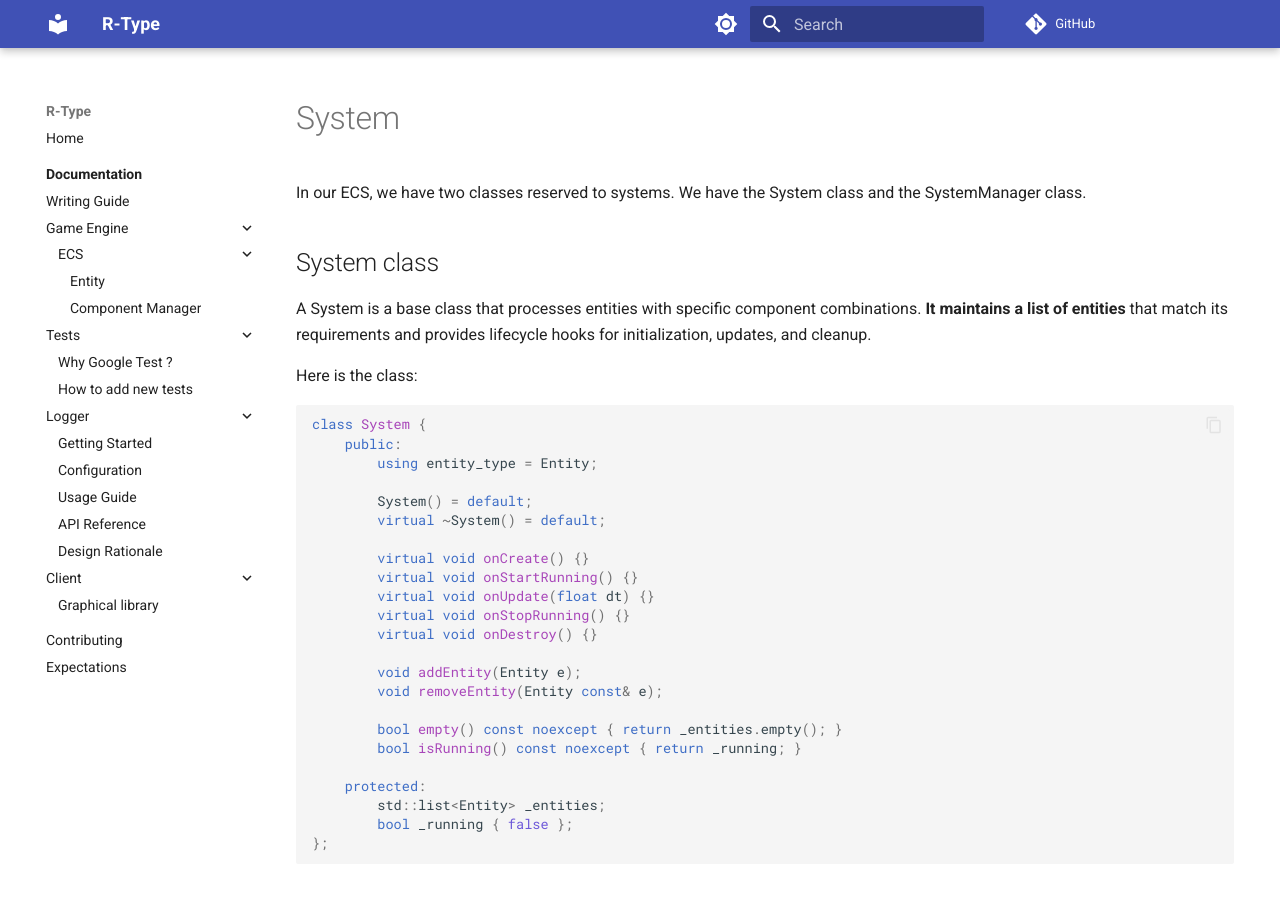
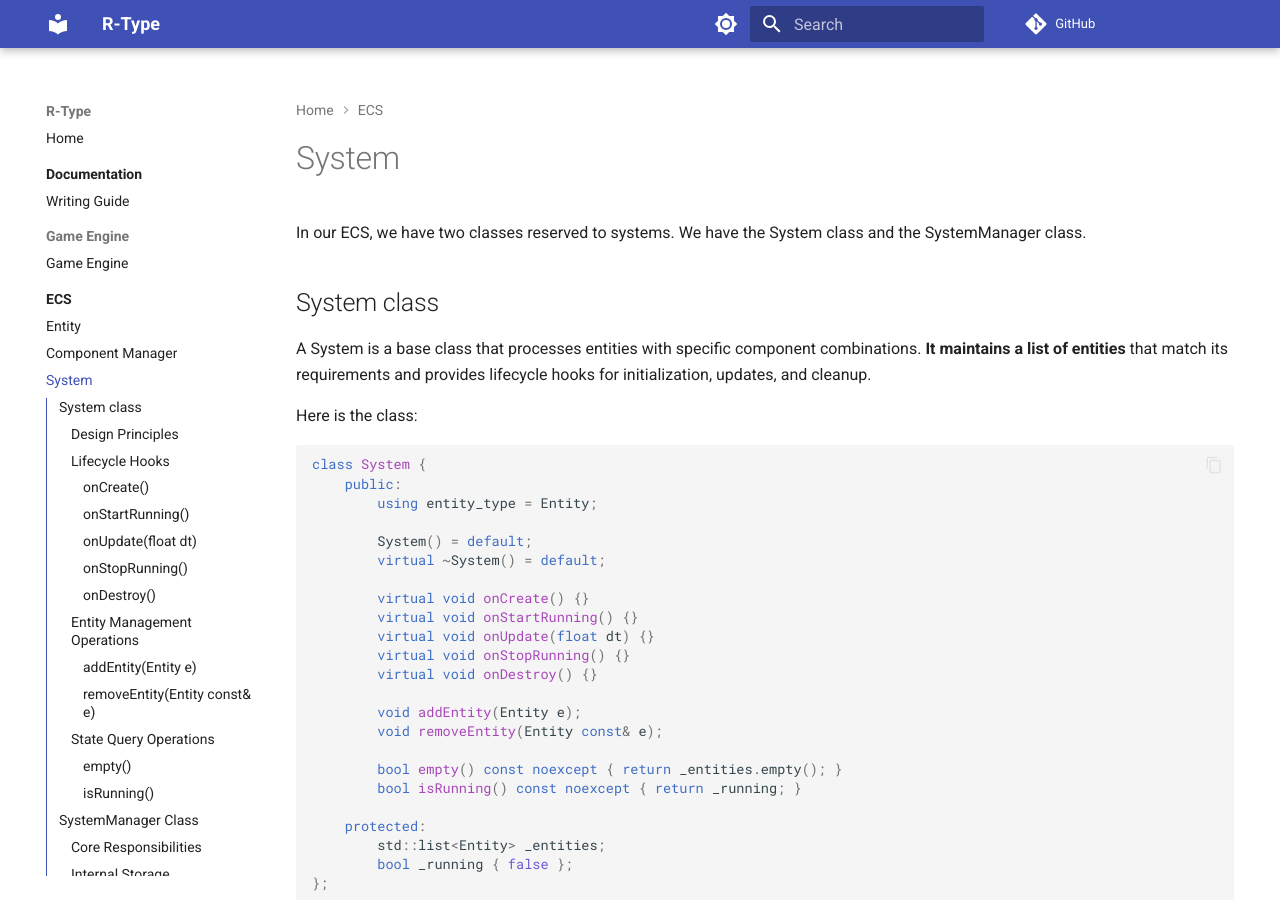
Before and after one commit to eliestroun14/R-Type, an MkDocs documentation site: the page built from docs/ECS/system.md, in a window 1280 px wide and 900 px high. Built offline with MkDocs 1.6.1 and Material for MkDocs 9.7.7, drawn with Linux system fonts in a browser that asks for light colours; comment, search, counter and statistics services are not loaded; some of the changed lines change nothing that is shown.

Commit message:
docs(doc): reorganize the docs and add justification of why CPM as a package manager

````diff
--- /dev/null
+++ b/docs/cmake/cpm-rationale.md
@@ -0,0 +1,426 @@
+# Design Rationale: Why CPM (C++ Package Manager)?
+
+## Overview
+
+The R-Type project uses **CPM (C++ Package Manager)** for dependency management instead of other package management solutions. This document explains the architectural and practical reasons behind this choice.
+
+## Requirements Analysis
+
+Before selecting CPM, we identified the following requirements for the R-Type project:
+
+### Functional Requirements
+
+- **Automatic dependency download** (no manual setup required)
+- **Version pinning** (reproducible builds across machines)
+- **Header-only and compiled library support** (flexibility)
+- **Git repository integration** (pull latest or specific versions)
+- **Offline build support** (cache dependencies locally)
+- **Cross-platform compatibility** (Linux, Windows, macOS)
+- **Minimal configuration** (simple CMake integration)
+
+### Non-Functional Requirements
+
+- **Zero external tools** (no additional package managers to install)
+- **CMake-native solution** (leverage existing build system)
+- **Fast dependency resolution** (minimal build startup time)
+- **Low maintenance** (easy to update or remove dependencies)
+- **No build system overhead** (lightweight integration)
+- **Educational value** (understandable for team members)
+
+## Comparison with Alternatives
+
+### 1. **CPM** ✅ (Selected)
+
+**Pros:**
+
+- **Zero external dependencies**: No separate package manager to install (just CMake)
+- **CMake-native**: Integrated directly into build pipeline
+- **Simple API**: Single CMakeLists.txt call per dependency
+- **Git support**: Direct integration with Git repositories (tags, branches, commits)
+- **Automatic download**: Fetches dependencies on first build
+- **Local caching**: Stores sources in `_deps` folder (offline builds)
+- **Version control**: Pin exact versions for reproducibility
+- **Header-only friendly**: No compilation overhead for header-only libs
+- **FetchContent compatible**: Uses CMake's native FetchContent under the hood
+- **Active maintenance**: Regular updates and bug fixes
+- **MIT License**: Commercial-friendly license
+- **Minimal learning curve**: Easy syntax for adding dependencies
+
+**Cons:**
+
+- Downloaded dependencies stored in build folder (not system-wide)
+- Each project fetches dependencies independently (no global cache)
+- Requires CMake 3.14+ (but standard nowadays)
+
+**Why chosen for R-Type:**
+
+- Game development workflow requires minimal setup friction
+- No external tool dependencies align with educational environment
+- Git-based dependencies allow precise version tracking
+- Build isolation ensures consistency across team
+- CMake integration avoids switching between build systems
+
+---
+
+### 2. **Conan** ❌ (Rejected)
+
+**Pros:**
+
+- Industry-standard C++ package manager
+- Massive package ecosystem (thousands of pre-built packages)
+- Binary caching (fast builds with precompiled libraries)
+- Advanced version resolution
+- Cross-compilation support
+
+**Cons:**
+
+- **Separate tool installation**: Requires installing Conan package manager
+- **Steep learning curve**: Complex configuration files (conanfile.py, conan.lock)
+- **Python dependency**: Conan requires Python (adds system requirement)
+- **Overkill for small projects**: Designed for large enterprise setups
+- **Setup friction**: Additional tool to install and configure
+- **Version compatibility**: Conan versions can conflict with package versions
+- **Educational overhead**: Too complex for learning-focused project
+
+**Why rejected:**
+
+- R-Type is an educational game project, not enterprise software
+- Adding external tool dependencies conflicts with goal of "just clone and build"
+- Complexity exceeds actual project needs
+- Team members shouldn't need Conan knowledge to build R-Type
+- Build isolation already achieved with CPM
+
+---
+
+### 3. **vcpkg** ❌ (Rejected)
+
+**Pros:**
+
+- Modern Microsoft-backed package manager
+- Large package ecosystem
+- Good cross-platform support
+- Integration with Visual Studio
+
+**Cons:**
+
+- **Toolchain complexity**: Requires vcpkg installation and configuration
+- **System-wide cache**: Dependencies stored in system folder (not project-isolated)
+- **Integration friction**: Requires CMake toolchain file setup
+- **Build variability**: System-wide cache can lead to inconsistent builds
+- **Setup requirements**: Non-trivial configuration for Linux/macOS
+- **Maintenance burden**: Toolchain updates can break builds
+
+**Why rejected:**
+
+- R-Type prioritizes project isolation (each build is independent)
+- Additional toolchain complexity not justified for educational project
+- Build reproducibility better served by local dependency storage
+
+---
+
+### 4. **Manual Git Submodules** ❌ (Rejected)
+
+**Pros:**
+
+- Native Git feature (no tools needed)
+- Explicit version control (commits pinned)
+- Direct repository access
+
+**Cons:**
+
+- **Manual management**: Requires `git submodule` commands
+- **Clone complexity**: `git clone --recursive` needed for full setup
+- **Merge conflicts**: Submodule pointers frequently conflict
+- **Build integration**: No automatic CMake integration
+- **Repository bloat**: Submodules add disk space and clone time
+- **CI/CD friction**: Submodule setup errors in CI pipelines
+
+**Why rejected:**
+
+- Higher friction for new team members ("why is the folder empty?")
+- Submodule conflicts during active development
+- No CMake integration requires manual target setup
+- Educational project shouldn't add Git complexity
+
+---
+
+### 5. **Hunter** ❌ (Rejected)
+
+**Pros:**
+
+- CMake-based package manager
+- Good C++ library ecosystem
+- Binary caching
+
+**Cons:**
+
+- **Maintenance decline**: Less active development
+- **Complex configuration**: CMakeLists.txt setup is verbose
+- **Slow builds**: Binary cache can be outdated
+- **Community fragmentation**: Smaller community than Conan/vcpkg
+- **Documentation gaps**: Fewer examples and guides
+
+**Why rejected:**
+
+- Project momentum declining compared to alternatives
+- Simpler alternatives (CPM) more suitable for project scope
+
+---
+
+### 6. **Manual Dependency Management** ❌ (Rejected)
+
+**Pros:**
+
+- Complete control
+- No external dependencies
+
+**Cons:**
+
+- **Maintenance nightmare**: Manual downloads and updates
+- **Setup burden**: Each developer manually clones dependencies
+- **Version inconsistency**: Easy to diverge between machines
+- **Reproducibility issues**: Builds vary across team members
+- **CI/CD complexity**: Complex scripting for dependency setup
+- **Onboarding friction**: New members confused about setup
+
+**Why rejected:**
+
+- Violates DRY principle (Don't Repeat Yourself)
+- No automation benefits
+- Educational project should demonstrate best practices
+
+---
+
+## CPM: Detailed Advantages
+
+### 1. **Zero External Dependencies**
+
+Unlike Conan/vcpkg, CPM requires only **CMake** (already present):
+
+```cmake
+# That's it! No additional tools to install
+include(cmake/CPM.cmake)
+
+CPMAddPackage("gh:gabime/spdlog@1.14.1")
+```
+
+**Impact for R-Type:**
+
+- `git clone && mkdir build && cd build && cmake .. && make`
+- Single command workflow for new developers
+- No Conan/vcpkg/Hunter installation required
+
+### 2. **Git-Native Dependency Resolution**
+
+CPM uses Git directly for version specification:
+
+```cmake
+# Pin exact version
+CPMAddPackage("gh:gabime/spdlog@1.14.1")
+
+# Or use branches
+CPMAddPackage("gh:gabime/spdlog#v1.x")
+
+# Or specific commits
+CPMAddPackage("gh:gabime/spdlog#abc123def")
+```
+
+**Workflow benefits:**
+
+- Developers understand Git references better than package manager versioning
+- Version history visible in `cmake/CPM.cmake` (matches codebase history)
+- Easy to test new library versions (just change the tag)
+
+### 3. **Build Isolation**
+
+Dependencies cached in `_deps` folder (build directory):
+
+```
+R-Type/
+  build/
+    _deps/
+      spdlog/        # Downloaded here, not system-wide
+      fmt/
+      ...
+```
+
+**Advantages:**
+
+- No system pollution
+- Different projects can use different library versions
+- Clean `rm -rf build` removes all dependencies
+- Offline builds possible (cache preserved)
+
+### 4. **CMake-Native Integration**
+
+CPM extends CMake's `FetchContent` module:
+
+```cmake
+# Simple, familiar CMake syntax
+include(cmake/CPM.cmake)
+
+CPMAddPackage(
+    NAME spdlog
+    GIT_REPOSITORY "https://github.com/gabime/spdlog.git"
+    GIT_TAG "v1.14.1"
+)
+
+# Targets immediately available
+target_link_libraries(R-Type PRIVATE spdlog::spdlog)
+```
+
+**No learning curve:**
+
+- Team already knows CMake
+- No new tools or languages to learn
+- Single build system remains CMake
+
+### 5. **Educational Value**
+
+CPM demonstrates good practices:
+
+```cmake
+# Clear dependency declaration
+# Version pinning visible
+# Git-based, matches version control workflow
+# No package manager complexity
+```
+
+**Perfect for educational context:**
+
+- Students learn CMake build systems
+- Dependency management concepts clear
+- No abstraction layers obscuring the process
+
+### 6. **CPM Bootstrap Pattern**
+
+R-Type uses a two-tier approach:
+
+```
+cmake/CPM.cmake (Bootstrap layer)
+  ├─ Downloads CPM itself from GitHub
+  ├─ Caches it locally
+  └─ Never needs manual editing
+           ↓
+CMakeLists.txt (Application layer)
+  └─ Uses CPMAddPackage() to declare actual dependencies
+```
+
+**Key insight:**
+
+- **`cmake/CPM.cmake`** = infrastructure (download CPM, done once)
+- **`CMakeLists.txt`** = declarations (spdlog, fmt, other libs)
+- **Workflow**: Add new dependency? Edit `CMakeLists.txt` only
+- **Benefit**: `cmake/CPM.cmake` is a fire-and-forget bootstrap script
+
+---
+
+## Design Decisions Based on CPM
+
+### 1. **Dependency Declaration Pattern**
+
+R-Type uses a clean separation of concerns:
+
+```cmake
+# cmake/CPM.cmake - bootstraps CPM itself (never modified)
+include(${CMAKE_BINARY_DIR}/cmake/CPM.cmake)
+
+# CMakeLists.txt - declares actual dependencies
+include(cmake/CPM.cmake)  # One-time setup
+
+CPMAddPackage(
+    NAME spdlog
+    VERSION 1.12.0
+    GITHUB_REPOSITORY gabime/spdlog
+)
+```
+
+**Why this pattern:**
+
+- `cmake/CPM.cmake` is a **bootstrap file** - download CPM once, never touch it again
+- Actual dependencies declared in **CMakeLists.txt** (project root)
+- New team members see all dependencies in the main CMakeLists.txt
+- Updating library versions = single edit in project CMakeLists.txt
+- Version history tracked in Git (CMakeLists.txt changes, not CPM.cmake)
+
+### 2. **Reproducible Builds**
+
+Exact version pinning ensures consistency:
+
+```cmake
+# Everyone gets spdlog 1.14.1
+CPMAddPackage("gh:gabime/spdlog@1.14.1")
+
+# Not "latest" or "compatible" - exact match
+```
+
+**Impact:**
+
+- Developer machine builds = CI/CD builds
+- No "works on my machine" problems
+- Easier debugging (same library versions everywhere)
+
+### 3. **Local Caching Strategy**
+
+Dependencies stored in `build/_deps`:
+
+```bash
+# Developers can preserve cache between builds
+rm -rf build/CMakeFiles build/CMakeCache.txt  # Keep _deps/
+cmake .
+
+# Or clean everything
+rm -rf build
+```
+
+**Benefits:**
+
+- Faster rebuilds (dependencies already downloaded)
+- Offline work possible (after first build)
+- Explicit cache management
+
+---
+
+## Conclusion
+
+**CPM was selected because it uniquely satisfies R-Type's requirements:**
+
+1. **Zero setup friction** (just CMake, nothing else to install)
+2. **Git-native versioning** (aligns with developer workflow)
+3. **Build isolation** (each project independent)
+4. **CMake integration** (no new build systems to learn)
+5. **Reproducible builds** (exact version pinning)
+6. **Educational value** (demonstrates best practices clearly)
+7. **Minimal maintenance** (simple CMakeLists.txt)
+8. **Fast onboarding** (new developers get it immediately)
+
+### Alternatives Rejected Because
+
+- **Conan**: Requires external tool installation, steep learning curve, Python dependency, designed for enterprise scale
+- **vcpkg**: System-wide cache breaks build isolation, complex toolchain setup, more friction than needed
+- **Git Submodules**: Manual management, merge conflicts, CMake integration required, onboarding confusion
+- **Hunter**: Declining maintenance, overly complex for project scope
+- **Manual management**: No automation, version inconsistency, high maintenance burden
+- **None (direct includes)**: No dependency tracking, no version management, chaos
+
+CPM provides the optimal balance between **simplicity, automation, and control** for R-Type's game engine dependency management.
+
+### Practical Example: Adding a New Dependency
+
+With CPM, adding a new dependency is a **one-line edit**:
+
+```cmake
+# Before
+CPMAddPackage("gh:gabime/spdlog@1.14.1")
+
+# After adding fmt library
+CPMAddPackage("gh:gabime/spdlog@1.14.1")
+CPMAddPackage("gh:fmtlib/fmt@10.2.1")
+
+# Then in CMakeLists.txt
+target_link_libraries(R-Type PRIVATE spdlog::spdlog fmt::fmt)
+```
+
+**No other tools needed. No configuration files. No package manager queries. Just CMake.**
+
+This simplicity is why CPM was chosen over more complex alternatives.
--- a/mkdocs.yml
+++ b/mkdocs.yml
@@ -89,29 +89,28 @@
   - Documentation:
     - Documentation/index.md
     - Writing Guide: Documentation/writing-guide.md
-    - Game Engine:
-      - Game Engine: Documentation/GameEngine/index.md
-      - ECS:
-        - What is an ECS: Documentation/ECS/index.md
-        - Entity: Documentation/ECS/entity.md
-        - Component Manager: Documentation/ECS/component-manager.md
-    - Tests:
-      - Why Google Test ?: Documentation/Test/justification.md
-      - How to add new tests: Documentation/Test/tutorial.md
-    - Logger:
-      - Logger/index.md
-      - Getting Started: Logger/getting-started.md
-      - Configuration: Logger/configuration.md
-      - Usage Guide: Logger/usage.md
-      - API Reference: Logger/api-reference.md
-      - Design Rationale: Logger/design-rationale.md
-    - Client:
-      - Documentation/Client/index.md
-      - Graphical library: Documentation/Client/graphical-lib.md
-      # - Networking: Documentation/Client/networking.md
-      # - Rendering: Documentation/Client/rendering.md
-      # - User Input: Documentation/Client/user-input.md
-      # - Audio: Documentation/Client/audio.md
+  - Game Engine:
+    - Game Engine: Documentation/GameEngine/index.md
+  - ECS:
+    - What is an ECS: ECS/index.md
+    - Entity: ECS/entity.md
+    - Component Manager: ECS/component-manager.md
+    - System: ECS/system.md
+  - Tests:
+    - Why Google Test ?: Test/justification.md
+    - How to add new tests: Test/tutorial.md
+  - Logger:
+    - Logger/index.md
+    - Getting Started: Logger/getting-started.md
+    - Configuration: Logger/configuration.md
+    - Usage Guide: Logger/usage.md
+    - API Reference: Logger/api-reference.md
+    - Design Rationale: Logger/design-rationale.md
+  - Build System:
+    - CPM Rationale: cmake/cpm-rationale.md
+  - Client:
+    - Client/index.md
+    - Graphical library: Client/graphical-lib.md
 
   - Contributing: contributing.md
   - Expectations: Expectations/expectations.md
````
Also changed, not shown: docs/Client/graphical-lib.md (renamed from docs/Documentation/Client/graphical-lib.md), docs/Client/index.md (renamed from docs/Documentation/Client/index.md), docs/ECS/component-manager.md (renamed from docs/Documentation/ECS/component-manager.md), docs/ECS/entity.md (renamed from docs/Documentation/ECS/entity.md), docs/ECS/index.md (renamed from docs/Documentation/ECS/index.md), docs/ECS/system.md (renamed from docs/Documentation/ECS/system.md), docs/GameEngine/index.md (renamed from docs/Documentation/GameEngine/index.md), 4 other files.
